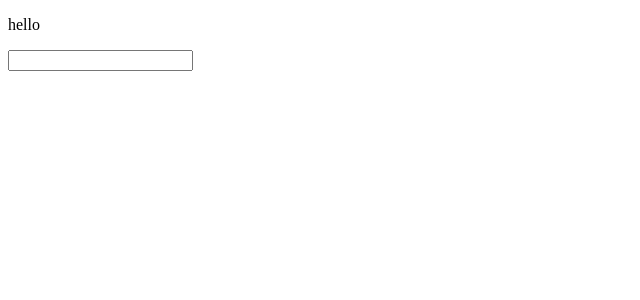
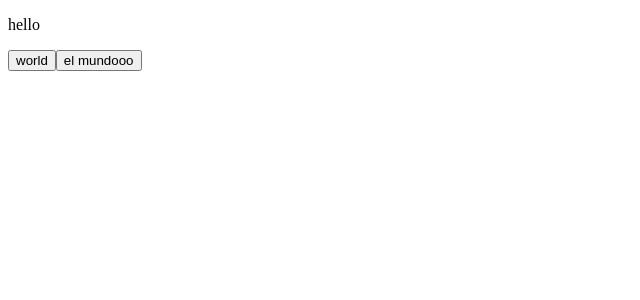
Before and after one commit to marcellolee03/lab-enigma, a React (Vite) app: page / in a window 1280 px wide. Shown: the top 300 px of the page, without its empty margins (0-640 px from the left). Built offline with nearby package versions, Linux system fonts and the light colour scheme.

Commit message:
separated displays into unique components based on types

```diff
--- a/src/App.tsx
+++ b/src/App.tsx
@@ -1,20 +1,36 @@
-import { PuzzleDisplay } from "./components/PuzzleDisplay"
+import { MultipleChoicePuzzleDisplay } from "./components/MultipleChoicePuzzleDisplay"
+import { OpenPuzzleDisplay } from "./components/OpenPuzzleDisplay"
 import type { Puzzle } from "./models/puzzle"
+import { useState } from "react"
 
 
 function App() {
-  const dummy: Puzzle = {
-    id: 1,
-    question: "hello",
-    answerType: "open",
-    answer: "world"
-  }
+
+  const Puzzles: Puzzle[] = [
+    {
+      id: 2,
+      question: "hello",
+      answerType: "multiple_choice",
+      answer: "world",
+      options: ["world", "el mundooo"]
+    },
+
+    {
+      id: 1,
+      question: "hello",
+      answerType: "open",
+      answer: "world",
+    },
+  ]
+
+  const [ currentPuzzle, setCurrentPuzzle] = useState<Puzzle>(Puzzles[0])
 
   return (
     <>
-      <PuzzleDisplay
-        puzzle = {dummy}
-      />
+      {currentPuzzle.answerType === "multiple_choice"
+        ? <MultipleChoicePuzzleDisplay puzzle = {currentPuzzle} />
+        : <OpenPuzzleDisplay puzzle = {currentPuzzle}/>
+      }
     </>
   )
 }
--- /dev/null
+++ b/src/components/MultipleChoicePuzzleDisplay.tsx
@@ -0,0 +1,22 @@
+import type { Puzzle } from "../models/puzzle"
+import { checkAnswer } from "../utils/checkAnswer"
+
+type MultipleChoicePuzzleDisplayProps = {
+    puzzle: Puzzle
+}
+
+export function MultipleChoicePuzzleDisplay({ puzzle }: MultipleChoicePuzzleDisplayProps) {
+    return (
+        <>
+            {puzzle.hint && <p>{puzzle.hint}</p>}
+
+            <p>{puzzle.question}</p>
+
+            {puzzle.answerType === "multiple_choice"
+                && puzzle.options.map((option) => (
+                    <button onClick={() => checkAnswer(option, puzzle)}>{option}</button>
+                ))
+            }
+        </>
+    )
+}
--- a/src/components/PuzzleDisplay.tsx
+++ b/src/components/OpenPuzzleDisplay.tsx
@@ -1,27 +1,19 @@
 import { useState } from "react"
 import type { Puzzle } from "../models/puzzle"
+import { checkAnswer } from "../utils/checkAnswer"
 
 type PuzzleDisplayProps = {
     puzzle: Puzzle
 }
 
-export function PuzzleDisplay({ puzzle } : PuzzleDisplayProps) {
+export function OpenPuzzleDisplay({ puzzle } : PuzzleDisplayProps) {
 
     const [ typedAnswer, setTypedAnswer ] = useState("")
 
     function handleSubmit(e: React.FormEvent<HTMLFormElement>) {
         e.preventDefault()
 
-        checkAnswer(typedAnswer)
-
-    }
-
-    function checkAnswer(answer: string) {
-        if (answer.toLowerCase().replaceAll(" ", "") === puzzle.answer.toLowerCase()) {
-            console.log("right!")
-        } else {
-            console.log("wrong!")
-        }
+        checkAnswer(typedAnswer, puzzle)
     }
 
     return (
@@ -31,16 +23,13 @@ export function PuzzleDisplay({ puzzle } : PuzzleDisplayProps) {
             <p>{puzzle.question}</p>
 
             {puzzle.answerType === "open"
-                ? (<form onSubmit={handleSubmit}>
+                && (<form onSubmit={handleSubmit}>
                         <input
                             type="text"
                             value={typedAnswer}
                             onChange={(e)=>setTypedAnswer(e.target.value)}
                         />
-                  </form>)
-                : puzzle.options.map((option) => (
-                    <button onClick={() => checkAnswer(option)}>{option}</button>
-                ))
+                    </form>)
             }
         </>
     )
--- /dev/null
+++ b/src/utils/checkAnswer.tsx
@@ -0,0 +1,9 @@
+import { type Puzzle } from "../models/puzzle"
+
+export function checkAnswer(input:string, puzzle: Puzzle) {
+    if (input.toLowerCase().replaceAll(" ", "") === puzzle.answer.toLowerCase()) {
+        console.log("right!")
+    } else {
+        console.log("wrong!")
+    }
+}
```
